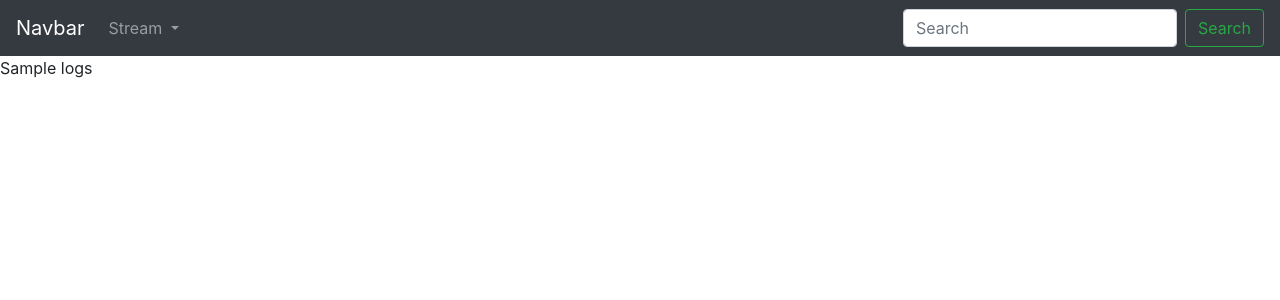
After one commit to fortable1999/python-sse-demo, a Flask app: template web/templates/search.html in a window 1280 px wide. The commit adds this page. Shown: the top 300 px of the page. Run offline with Flask 2, Linux system fonts and the light colour scheme; the template is opened without the code that fills it: most values are stand-ins (such as "Sample title", 1, 10 or a date in 2020); some libraries are stand-ins or nearby versions.

```diff
--- a/web/app.py
+++ b/web/app.py
@@ -1,20 +1,31 @@
 import os
+import kafka
+from elasticsearch import Elasticsearch
+from flask import Flask, render_template, request
 
-from quart import Quart, render_template
+import settings
 
-import kafka
 
 KAFKA_HOSTS = os.environ.get('KAFKA_HOSTS', 'localhost:9092')
-app = Quart(__name__)
+app = Flask(__name__)
 app.clients = set()
 
 
 @app.route('/', methods=['GET'])
-async def index():
+def index():
     consumer = kafka.KafkaConsumer(bootstrap_servers=KAFKA_HOSTS)
     topics = consumer.topics()
-    return await render_template('index.html', topics=topics)
+    return render_template('index.html', topics=topics)
 
+@app.route('/search', methods=['GET'])
+def search():
+    consumer = kafka.KafkaConsumer(bootstrap_servers=KAFKA_HOSTS)
+    topics = consumer.topics()
+    q_str = request.args.get('query', '')
+    es = Elasticsearch(settings.ELASTICSEARCH_HOSTS)
+    es_res = es.search(index=q_str+"-*", body={"query": {"match_all": {}}})
+    logs = [hit['_source']['message'] for hit in es_res['hits']['hits']]
+    return render_template('search.html', topics=topics, logs=logs)
 
 if __name__ == '__main__':
     app.run(host='0.0.0.0', port=5001)
--- /dev/null
+++ b/web/settings.py
@@ -0,0 +1 @@
+ELASTICSEARCH_HOSTS=["localhost"]
--- a/web/static/broadcast.js
+++ b/web/static/broadcast.js
@@ -7,10 +7,15 @@ document.addEventListener('DOMContentLoaded', function() {
         var es = new EventSource('/sse');
     }
     es.onmessage = function (event) {
+        var do_scroll = (window.innerHeight + window.pageYOffset) >= document.body.offsetHeight
         var messages_dom = document.getElementById('messages');
         var message_dom = document.createElement('p');
         var content_dom = document.createTextNode(event.data);
         message_dom.appendChild(content_dom);
         messages_dom.appendChild(message_dom);
+        // message_dom.scrollIntoView();
+        if (do_scroll) {
+            window.scrollTo(0,document.body.scrollHeight)
+        }
     };
 });
--- /dev/null
+++ b/web/templates/base.html
@@ -0,0 +1,57 @@
+<!DOCTYPE html>
+<html>
+  <head>
+    <meta name="viewport" content="width=device-width, initial-scale=1">
+    <link rel="stylesheet" href="https://stackpath.bootstrapcdn.com/bootstrap/4.1.3/css/bootstrap.min.css" integrity="sha384-MCw98/SFnGE8fJT3GXwEOngsV7Zt27NXFoaoApmYm81iuXoPkFOJwJ8ERdknLPMO" crossorigin="anonymous">
+  </head>
+  <body>
+
+    <!-- <div id="mySidenav" class="sidenav"> -->
+    <!--   <a href="javascript:void(0)" class="closebtn" onclick="closeNav()">&#38;times;</a> -->
+    <!--   <div>hosts: {% for topic in topics %}<a href="/?topics={{ topic }}"><p>{{ topic }}</p></a>{% endfor %}</div> -->
+    <!-- </div> -->
+
+    <!-- <span style="font&#45;size:30px;cursor:pointer" onclick="openNav()">&#38;#9776; open</span> -->
+
+    <nav class="navbar sticky-top navbar-expand-lg navbar-dark bg-dark">
+      <a class="navbar-brand" href="#">Navbar</a>
+
+      <button class="navbar-toggler" type="button" data-toggle="collapse" data-target="#navbarSupportedContent" aria-controls="navbarSupportedContent" aria-expanded="false" aria-label="Toggle navigation">
+        <span class="navbar-toggler-icon"></span>
+      </button>
+
+      <div class="collapse navbar-collapse" id="navbarSupportedContent">
+        <ul class="navbar-nav mr-auto">
+
+          <li class="nav-item dropdown">
+            <a class="nav-link dropdown-toggle" href="#" id="navbarDropdown" role="button" data-toggle="dropdown" aria-haspopup="true" aria-expanded="false">
+              Stream
+            </a>
+            <div class="dropdown-menu" aria-labelledby="navbarDropdown">
+              {% for topic in topics %}
+              <a class="dropdown-item" href="/?topics={{ topic }}">{{ topic }}</a>
+              {% endfor %}
+            </div>
+          </li>
+        </ul>
+
+        <form class="form-inline my-2 my-lg-0" action="/search">
+          <input class="form-control mr-sm-2" name="query" type="search" placeholder="Search" aria-label="Search">
+          <button class="btn btn-outline-success my-2 my-sm-0" type="submit">Search</button>
+        </form>
+
+      </div>
+    </nav>
+
+    {% block context %}
+    {% endblock %}
+
+    {% block extra_js %}
+    {% endblock %}
+    <script src="https://code.jquery.com/jquery-3.3.1.slim.min.js" integrity="sha384-q8i/X+965DzO0rT7abK41JStQIAqVgRVzpbzo5smXKp4YfRvH+8abtTE1Pi6jizo" crossorigin="anonymous"></script>
+    <script src="https://cdnjs.cloudflare.com/ajax/libs/popper.js/1.14.3/umd/popper.min.js" integrity="sha384-ZMP7rVo3mIykV+2+9J3UJ46jBk0WLaUAdn689aCwoqbBJiSnjAK/l8WvCWPIPm49" crossorigin="anonymous"></script>
+    <script src="https://stackpath.bootstrapcdn.com/bootstrap/4.1.3/js/bootstrap.min.js" integrity="sha384-ChfqqxuZUCnJSK3+MXmPNIyE6ZbWh2IMqE241rYiqJxyMiZ6OW/JmZQ5stwEULTy" crossorigin="anonymous"></script>
+    <script type="text/javascript" src="{{ url_for('static', filename='broadcast.js') }}"></script>
+
+  </body>
+</html>
--- /dev/null
+++ b/web/templates/search.html
@@ -0,0 +1,7 @@
+{% extends "base.html" %}
+
+{% block context %}
+<div id="search">
+{{ logs }}
+</div>
+{% endblock %}
```
Also changed, not shown: docker-compose.yml (+8 -1 lines), web/requirements.txt (+8 -1 lines), web/templates/index.html (+6 -72 lines), 2 other files. Lines whose indentation alone changed are shown as unchanged.
